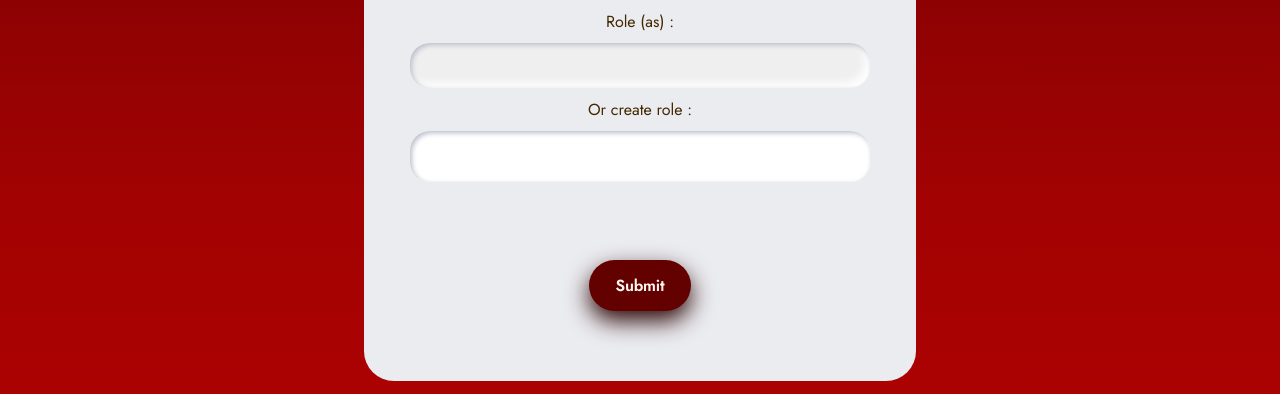
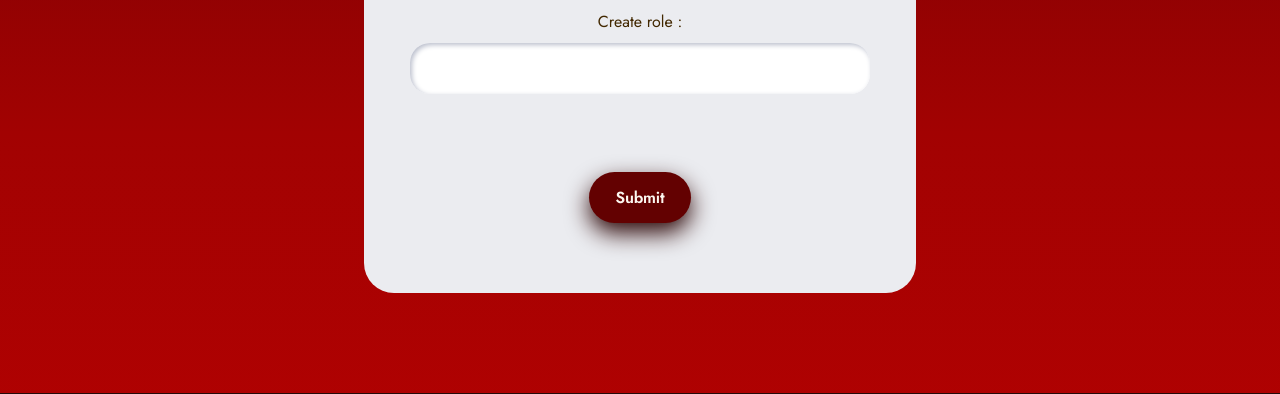
Before and after one commit to chloec68/MVC_CINEMA, a PHP site: page /index.php?action=addCastingForm in a window 1280 px wide. Shown: the part 1224-1618 px from the top of the page. Run offline with PHP 8.4, Linux system fonts and the light colour scheme; data that the repository does not hold is empty; some web fonts are replaced.

Commit message:
addCasting update

```diff
--- a/controller/CinemaController.php
+++ b/controller/CinemaController.php
@@ -201,6 +201,7 @@ class CinemaController {
     }
 
 
+
     public function addCasting($id){
 
         if(isset($_POST['submit'])){
@@ -209,17 +210,14 @@ class CinemaController {
 
             $pdo = Connect:: seConnecter();
 
-            if($roleName = ""){
-                $idRole = $_POST['roleSelect'];
-            }else{
-                $createRole = $pdo->prepare("
+            $createRole = $pdo->prepare("
                 INSERT INTO role (role_name)
                 VALUES (:roleName)
             ");
+
             $createRole->execute(["roleName" => $roleName]);
+
             $idRole = $pdo->lastInsertId();
-            }
-
 
             $requestAddCasting = $pdo->prepare("
                 INSERT INTO casting (id_actor,id_movie,id_role)
@@ -235,8 +233,18 @@ class CinemaController {
         }
         header("Location: index.php?action=detailFilm&id=$id");
     }
+}
 
-}
+
+
+
+
+
+
+
+
+
+
 
 
 
@@ -254,14 +262,17 @@ class CinemaController {
 
 //         $pdo = Connect:: seConnecter();
 
-//         $createRole = $pdo->prepare("
+//         if($roleName = ""){
+//             $idRole = $_POST['roleSelect'];
+//         }else{
+//             $createRole = $pdo->prepare("
 //             INSERT INTO role (role_name)
 //             VALUES (:roleName)
 //         ");
+//         $createRole->execute(["roleName" => $roleName]);
+//         $idRole = $pdo->lastInsertId();
+//         }
 
-//         $createRole->execute(["roleName" => $roleName]);
-
-//         $idRole = $pdo->lastInsertId();
 
 //         $requestAddCasting = $pdo->prepare("
 //             INSERT INTO casting (id_actor,id_movie,id_role)
--- a/view/film/addCastingForm.php
+++ b/view/film/addCastingForm.php
@@ -16,26 +16,11 @@ $id = $_GET['id'];
         ?>
         </select>
 
-        <label for="role">Role (as) : </label>
-        <select id="roleSelect" name="roleSelect">
-            <option value="">&nbsp;</option>
-
-            <?php
-                if ($roles = $requestRoles->fetchAll())
-                    foreach ($roles as $role){
-            ?>
-                <option value=<?=($role['id_role']) ?>><?= htmlspecialchars($role['role_name']) ?></option>
-            <?php
-                    }
-            ?>
-       </select>
-
-        <label for="role">Or create role : </label>
+        <label for="role">Create role : </label>
         <input type="text" name="roleName" id="roleName"><br>
         <br>
         <input type="submit" name="submit" value="Submit" id="submit">
     </form>
-
 <?php
 
 $titre="Add a casting";
```
